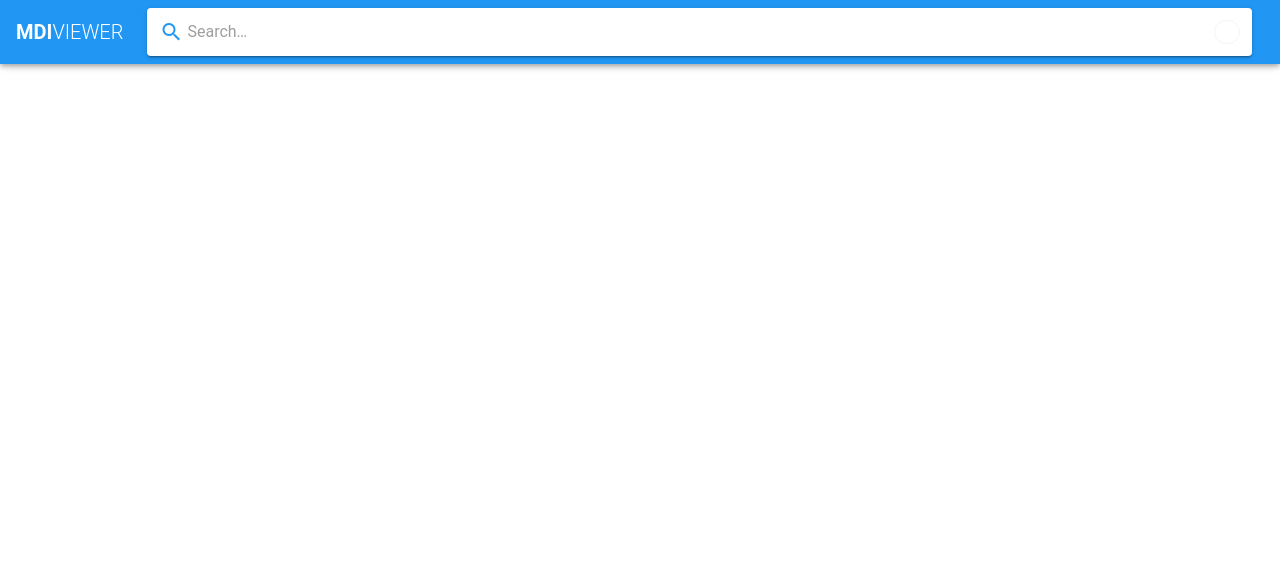
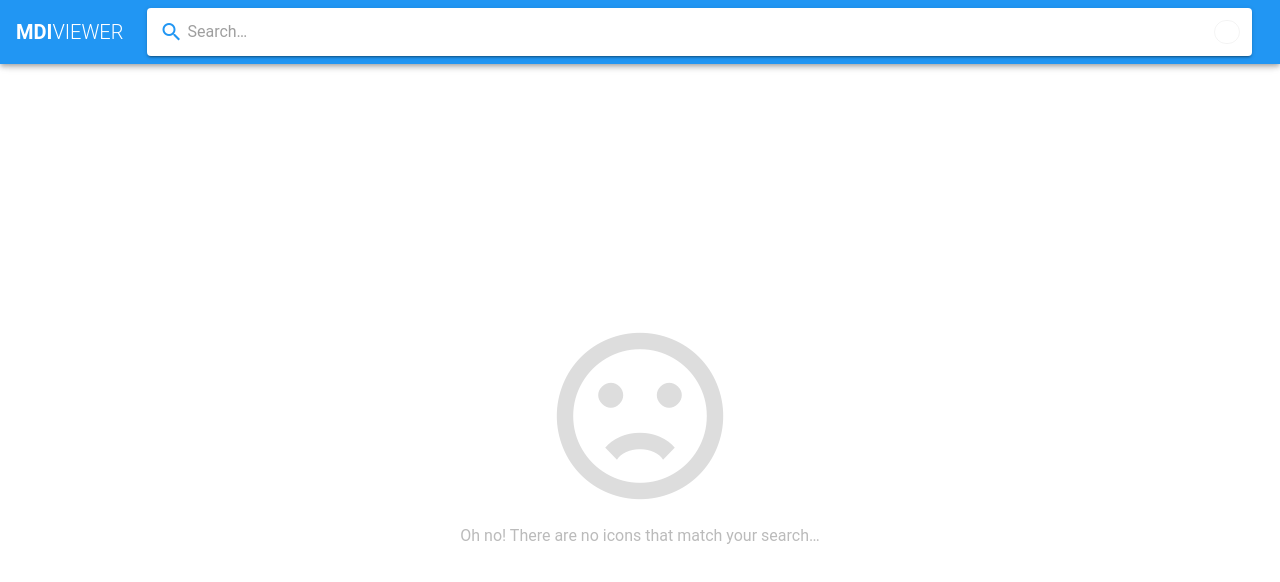
Before and after one commit to SilentByte/mdi-viewer, a Vue app: page / in a window 1280 px wide. Shown: the top 582 px of the page. Built offline with nearby package versions, Linux system fonts and the light colour scheme; a small style sheet from the web is missing.

Commit message:
Show indication if no icons are found

```diff
--- a/src/App.vue
+++ b/src/App.vue
@@ -38,7 +38,8 @@
             </v-text-field>
         </v-app-bar>
         <v-main v-resize="onResize">
-            <v-virtual-scroll bench="10"
+            <v-virtual-scroll v-if="filteredIcons.length > 0"
+                              bench="10"
                               :items="rows"
                               :item-height="80"
                               :height="height">
@@ -67,6 +68,19 @@
                     </v-container>
                 </template>
             </v-virtual-scroll>
+            <v-container v-else fill-height>
+                <v-row dense class="text-center">
+                    <v-col cols="12">
+                        <v-icon size="200"
+                                color="#ddd">
+                            mdi-emoticon-sad-outline
+                        </v-icon>
+                    </v-col>
+                    <v-col cols="12" style="color: #bbb">
+                        Oh no! There are no icons that match your search&hellip;
+                    </v-col>
+                </v-row>
+            </v-container>
         </v-main>
     </v-app>
 </template>
```
